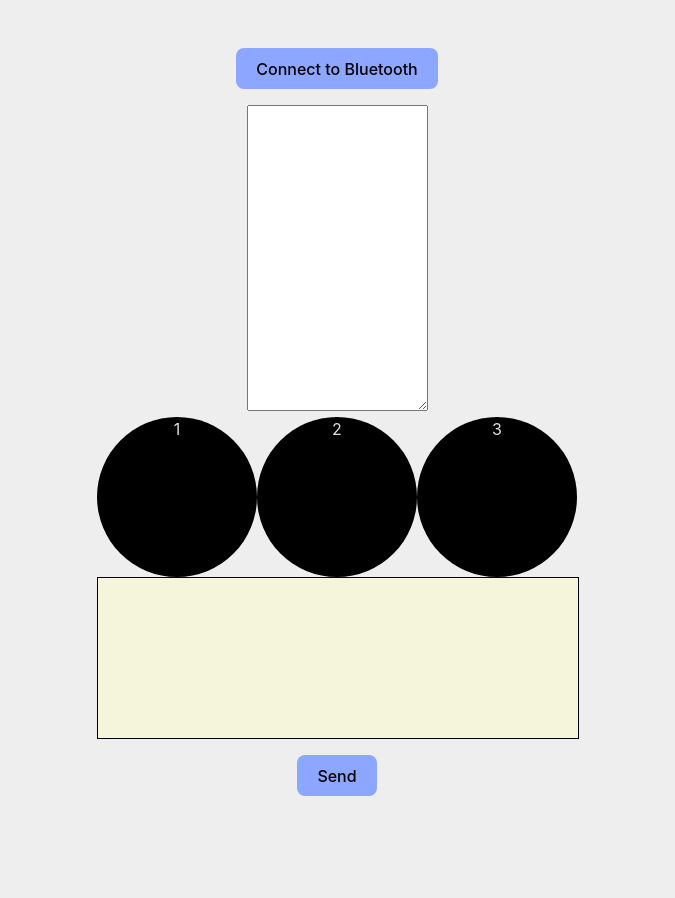
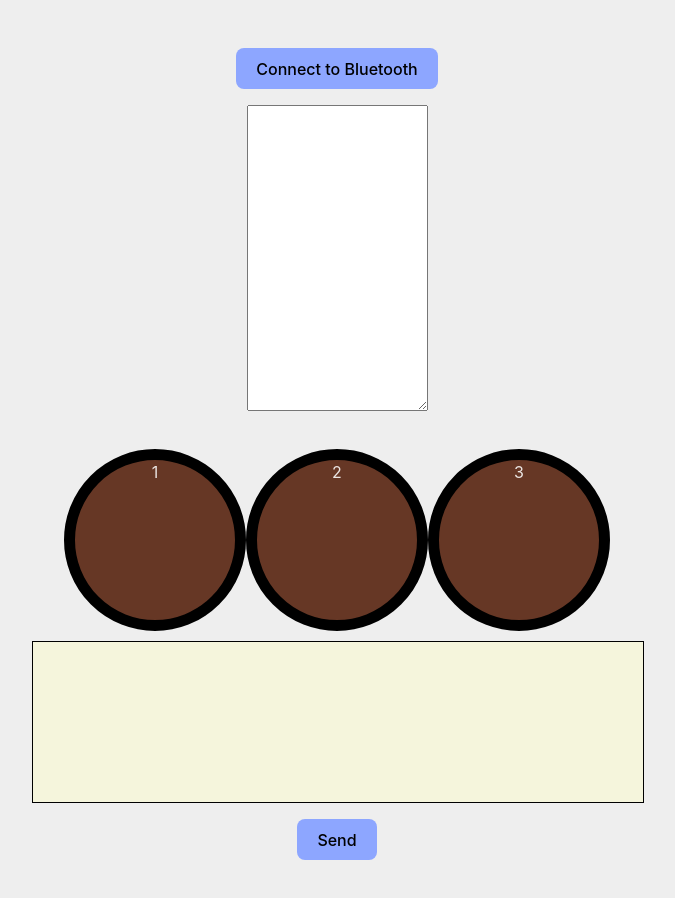
Before and after one commit to Gameplushy/iotProject, a React (Vite) app: page / in a window 1280 px wide. Shown: the top 898 px of the page, without its empty margins (303-978 px from the left). Before the commit the page ends 844 px from the top, so only its background shows below. Built offline with nearby package versions, Linux system fonts and the light colour scheme.

Commit message:
Gantt works

```diff
--- a/src/App.jsx
+++ b/src/App.jsx
@@ -108,11 +108,12 @@ function Connect() {
     var commands = script.split(/\r\n|\r|\n/)
     var endTime = Math.max(...commands.map(t=>parseInt(t.split(" ")[2])))
     commands.forEach(cmd => {
+      var value = {top: 0, left: 0, size: 0};
       cmd = cmd.split(" ")
-      var top = ((cmd[0])-1)*33
-      var left = Math.floor(((cmd[1])/endTime)*100)
-      var size = Math.floor(((cmd[2]-cmd[1])/endTime)*100)
-      var value = "{top : "+top+"%; left : "+left+"%; width : "+size+"%}"
+      value.top = ((cmd[0])-1)*(100/3)
+      value.left = (((cmd[1])/endTime)*100)
+      value.size = (((cmd[2]-cmd[1])/endTime)*100)
+      //var value = "{top : "+top+"%; left : "+left+"%; width : "+size+"%}"
       setSpans(ganttSpans=>[...ganttSpans,value])
     })
   }
@@ -127,7 +128,7 @@ function Connect() {
         <span className={"led "+ledToggler3}>3</span>
       </div>
       <div id="ganttContainer">
-        {ganttSpans.map(s=>{<span className='ganttBar' style={s}></span>})}
+        {ganttSpans.length!=0 ? ganttSpans.map(s=><span className='ganttBar' style={{'top': s.top+'%', 'left': s.left+'%', 'width': s.size+'%'}}></span>) : ""}
       </div>
       <div><button onClick={SendScript}>Send</button></div>
     </div>
--- a/src/index.css
+++ b/src/index.css
@@ -57,27 +57,29 @@ button:focus-visible {
 }
 
 .led{
-  background-color: black;
+  background-color: rgb(102,55,37);
   display: inline-block;
   text-align: center;
   border-radius: 100%;
+  border : .7em solid black;
   width: 10em;
-  height: 100%;
+  height:100%
 }
 
 .ledon{
-  background-color: yellow;
+  background-color: rgb(255,223,77);
 }
 
 #ledrow{
   height: 10em;
   display: inline-block;
-  margin: 0 auto;
+  margin: 2em;
   align-content: center;
 }
 
 #ganttContainer{
   width: 100%;
+  position: relative;
   border: 1px solid black;
   height: 10em ;
   background-color: beige;
@@ -87,7 +89,7 @@ button:focus-visible {
 .ganttBar{
   border: 1px solid black;
   background-color: cornflowerblue;
-  position: relative;
+  position: absolute;
   /*top: 0;
   left: 0;
   width: 20%;*/
```
